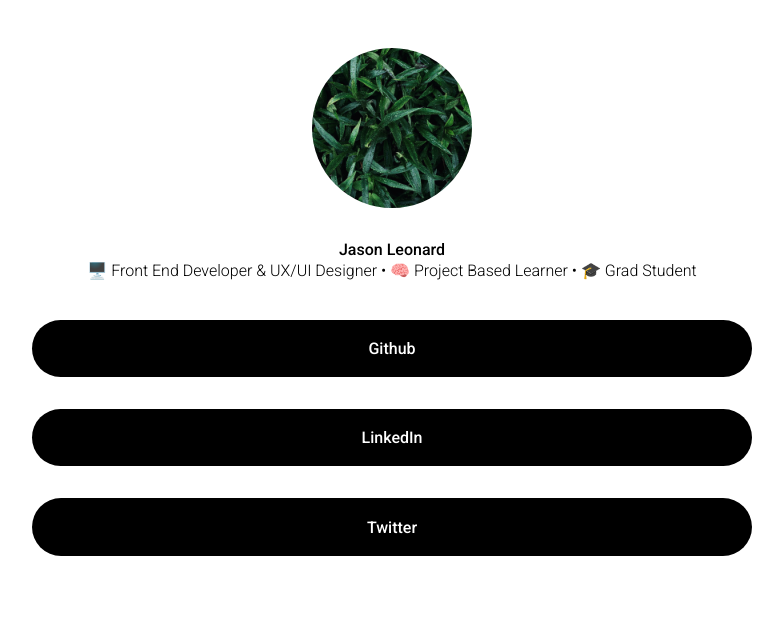
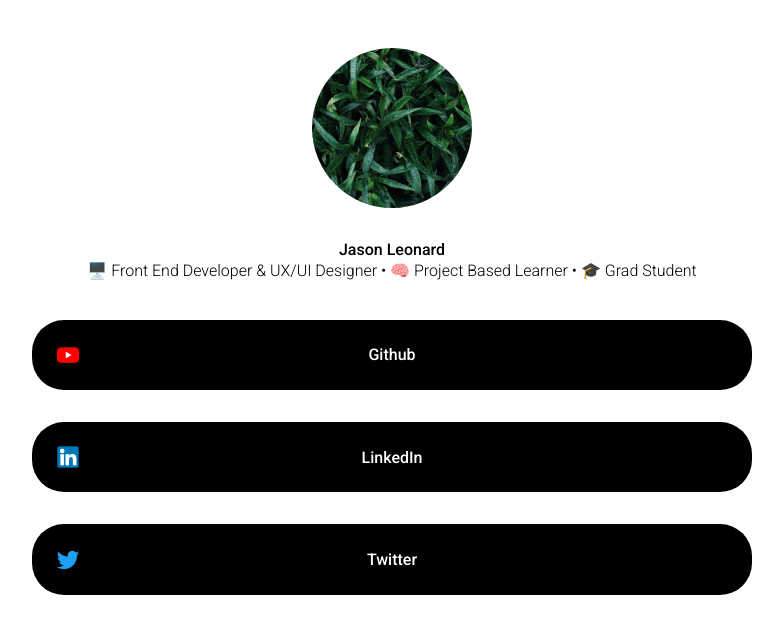
Before and after one commit to JasonDoesCode/LinkMe, a plain HTML site: page index.html in a window 1280 px wide. Shown: the whole page, without its empty margins (248-1031 px from the left). Drawn offline with Linux system fonts and the light colour scheme.

Commit message:
Added Icons to Buttons

```diff
--- a/css/main.scss
+++ b/css/main.scss
@@ -30,15 +30,20 @@ body {
 }
 
 .btn {
-    display: block;
+    // display: block;
+    display: flex;
+    align-items: center;
     text-decoration: none;
     color: var(--clr-text, white);
     background-color: black;
     padding: 1.2em 1.25em;
     margin-bottom: 2em;
     border-radius: 2em;
-    // transition:
-    //     transform 500ms ease-in-out;
+}
+
+.btn>*+* {
+    margin: auto auto;
+    padding-right: 2em;
 }
 
 .btn:hover,
@@ -61,3 +66,7 @@ body {
 .Bio {
     font-weight: 300;
 }
+
+.Icon {
+    width: 2em;
+}
--- a/index.html
+++ b/index.html
@@ -23,12 +23,17 @@
 
     <section class="links">
         <a href="https://github.com/imJasonLeo" class="btn">
+            <img src="images/YTIcon.png" alt="" class="Icon">
             <p>Github</p>
         </a>
+
+
         <a href="https://www.linkedin.com/in/jason-leonard-790900206/" class="btn">
+            <img src="images/linkedInIcon.png" alt="" class="Icon">
             <p>LinkedIn</p>
         </a>
         <a href="https://twitter.com/imJasonLeo" class="btn">
+            <img src="images/TwitterIcon.png" alt="" class="Icon">
             <p>Twitter</p>
         </a>
     </section>
```
Also changed, not shown: css/main.css, images/TwitterIcon.png (added), images/linkedInIcon.png (added), 1 other file.
